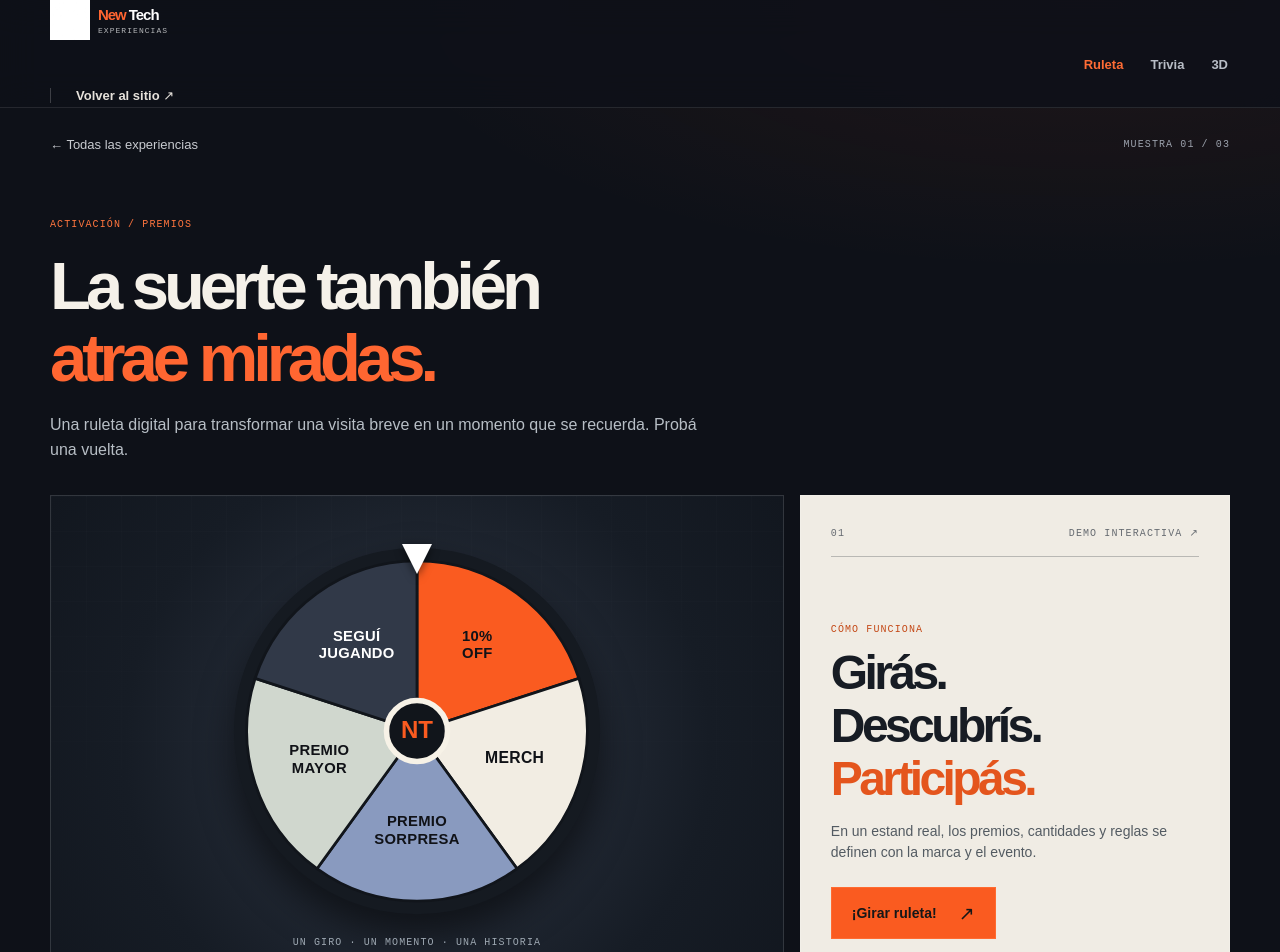
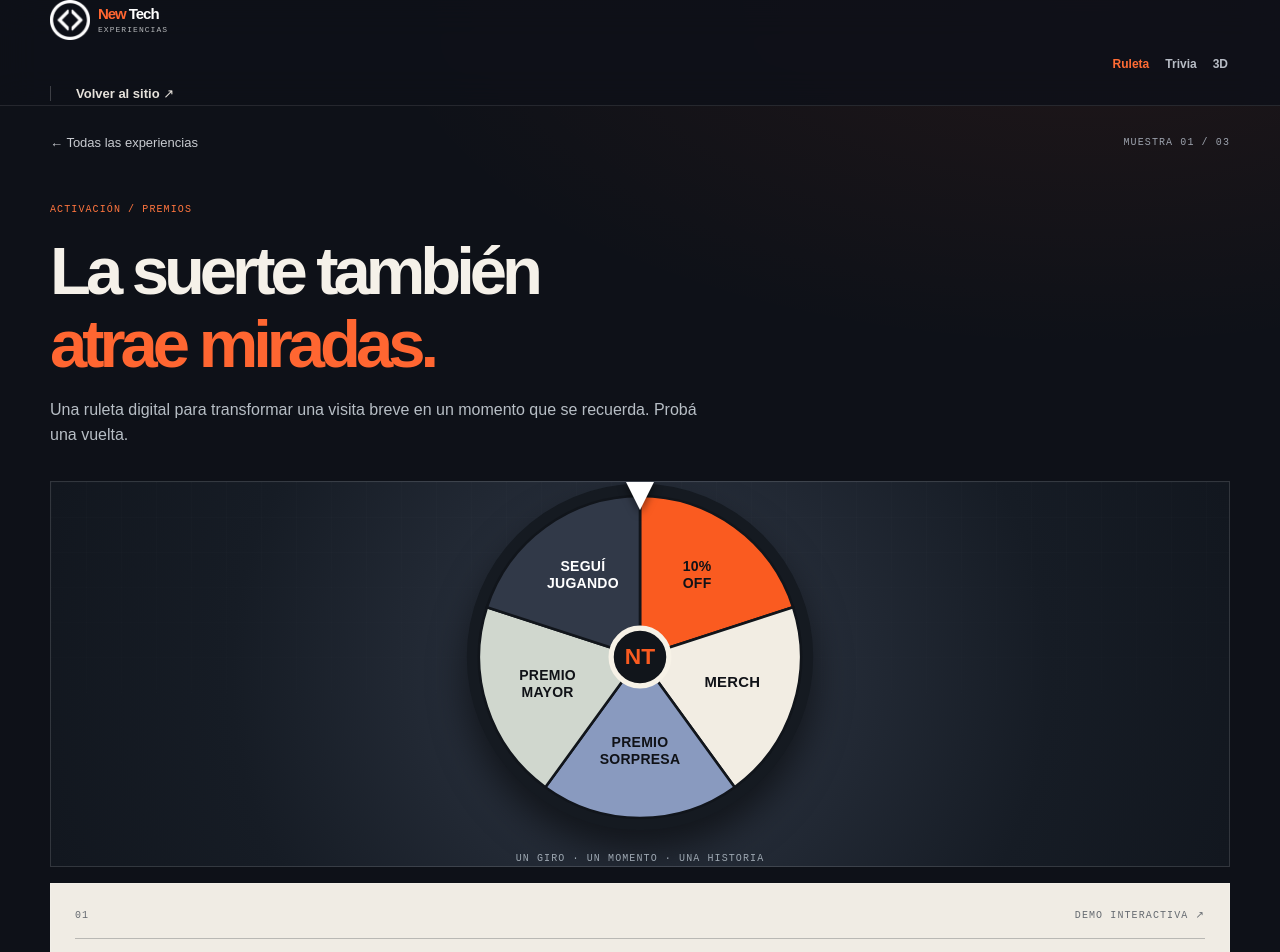
Before and after one commit to GabrielCalisaya/newtech, a React (Vite) app in the folder experience-src/: page /experiencias/ruleta in a window 1280 px wide. Shown: the top 952 px of the page. Built offline with nearby package versions, Linux system fonts and the light colour scheme; a web font is replaced by a local one.

Commit message:
Remove the white square background behind the New Tech logo in the experience header by clearing the container background and positioning rules that forced a block rectangle.

```diff
--- a/experience-src/src/styles.css
+++ b/experience-src/src/styles.css
@@ -113,17 +113,20 @@ a {
   position: relative;
   display: block;
   width: 40px;
-  height: 40px;
-  overflow: hidden;
-  background: #fff;
+  height: auto;
+  min-height: 28px;
+  overflow: visible;
+  background: transparent;
+  flex: 0 1 auto;
 }
 .brand-symbol img {
-  position: absolute;
+  position: static;
+  display: block;
+  width: 100%;
   max-width: none;
-  width: 106px;
-  height: 53px;
-  top: -6px;
-  left: 0;
+  height: auto;
+  left: auto;
+  top: auto;
 }
 .brand-name {
   display: flex;
@@ -998,182 +1001,4 @@ model-viewer {
   color: #576068;
   font-size: 14px;
   line-height: 1.5;
-  margin-bottom: 18px;
 }
-.demo-form {
-  display: grid;
-  gap: 13px;
-}
-.demo-form label {
-  display: grid;
-  gap: 6px;
-  color: #242b32;
-  font-size: 12px;
-  font-weight: 700;
-}
-.demo-form input {
-  width: 100%;
-  min-height: 46px;
-  border: 1px solid #aeb3b5;
-  background: #fffdf9;
-  padding: 11px 13px;
-  border-radius: 0;
-  color: #141922;
-  font-size: 15px;
-}
-.demo-form input:focus {
-  outline: 2px solid #f56630;
-  outline-offset: 1px;
-}
-.demo-form .privacy-note {
-  font-size: 11px;
-  color: #626b74;
-  line-height: 1.4;
-  margin: 1px 0 0;
-}
-.demo-form .button-primary {
-  margin-top: 3px;
-}
-.form-success {
-  background: #e0e9df;
-  border-left: 4px solid #3f945f;
-  padding: 24px;
-  color: #1d2c23;
-}
-.success-check {
-  display: grid;
-  place-items: center;
-  width: 34px;
-  height: 34px;
-  background: #358b56;
-  color: #fff;
-  border-radius: 50%;
-  font-weight: 700;
-}
-.form-success h3 {
-  font:
-    700 21px Sora,
-    sans-serif;
-  letter-spacing: -0.05em;
-  margin: 17px 0 8px;
-}
-.form-success p {
-  line-height: 1.5;
-  font-size: 14px;
-}
-.form-success .text-action {
-  margin-top: 14px;
-  color: #24663c;
-  border-color: #24663c;
-}
-
-@media (min-width: 640px) {
-  .demo-container {
-    width: min(100% - 60px, 1180px);
-  }
-  .header-nav {
-    gap: 23px;
-  }
-  .header-nav a {
-    font-size: 13px;
-  }
-  .sample-grid {
-    grid-template-columns: repeat(2, minmax(0, 1fr));
-  }
-  .section-heading {
-    flex-direction: row;
-    align-items: end;
-    justify-content: space-between;
-  }
-  .dialog-panel {
-    padding: 31px;
-  }
-}
-@media (min-width: 900px) {
-  .home-hero {
-    padding-top: 70px;
-    padding-bottom: 60px;
-  }
-  .home-hero .display-title {
-    font-size: clamp(54px, 5.7vw, 72px);
-  }
-  .hero-signal {
-    display: block;
-    width: 360px;
-    height: 360px;
-    right: -10px;
-    top: 52px;
-    opacity: 0.85;
-  }
-  .signal-core {
-    inset: 95px;
-    font-size: 64px;
-  }
-  .signal-core span {
-    right: 35px;
-    top: 39px;
-  }
-  .sample-grid {
-    grid-template-columns: repeat(3, minmax(0, 1fr));
-  }
-  .sample-card {
-    min-height: 455px;
-  }
-  .card-art {
-    height: 175px;
-  }
-  .cta-inner {
-    flex-direction: row;
-    align-items: center;
-    justify-content: space-between;
-    padding-block: 70px;
-  }
-  .page-head {
-    padding-bottom: 63px;
-  }
-  .wheel-layout,
-  .model-layout {
-    grid-template-columns: minmax(0, 1.45fr) minmax(310px, 0.85fr);
-  }
-  .wheel-stage,
-  .model-stage {
-    min-height: 505px;
-  }
-  .wheel-outer {
-    width: 370px;
-  }
-  .experience-panel,
-  .model-info {
-    min-height: 505px;
-    padding: 30px;
-  }
-  .quiz-layout {
-    grid-template-columns: minmax(0, 1.55fr) minmax(270px, 0.75fr);
-  }
-  .quiz-main {
-    padding: 36px;
-  }
-  .quiz-side {
-    min-height: 540px;
-  }
-  .result-grid {
-    grid-template-columns: 1fr 1fr;
-  }
-  .result-score,
-  .result-form {
-    min-height: 480px;
-    padding: 36px;
-  }
-  model-viewer {
-    height: 505px;
-  }
-}
-@media (prefers-reduced-motion: reduce) {
-  *,
-  *::before,
-  *::after {
-    scroll-behavior: auto !important;
-    animation-duration: 0.01ms !important;
-    transition-duration: 0.01ms !important;
-  }
-}
```
